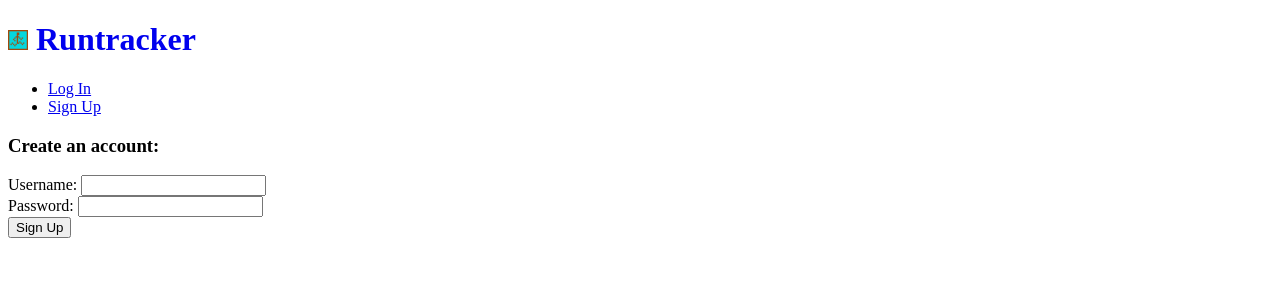
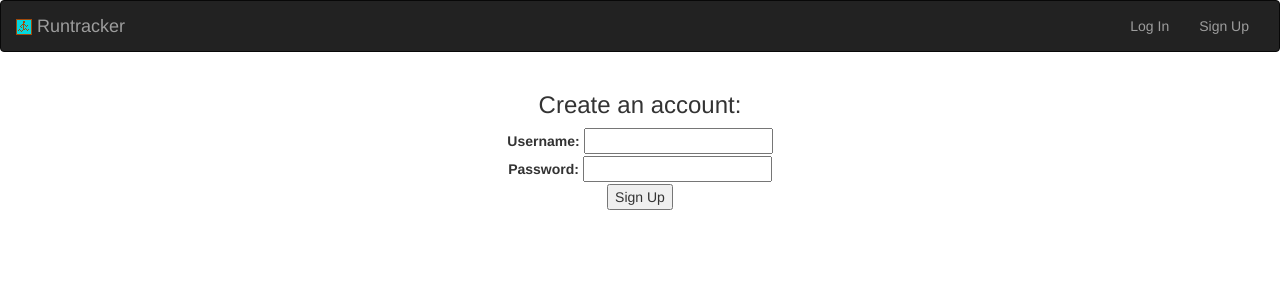
Before and after one commit to hollenbt/runtracker, a Node server app: page /signup in a window 1280 px wide. Shown: the top 300 px of the page. Run offline with Node 20, Linux system fonts and the light colour scheme; some libraries are stand-ins or nearby versions.

Commit message:
First stages of Bootstrap integration and styling.

```diff
--- a/public/style.css
+++ b/public/style.css
@@ -40,12 +40,3 @@ td {
     border-top: 1px solid black;
     font-weight: bold;
 }
-
-.site-icon {
-    height: 20px;
-    width: 20px;
-}
-
-.site-title {
-    text-decoration: none;
-}
--- a/views/accountManagement.hbs
+++ b/views/accountManagement.hbs
@@ -1,3 +1,4 @@
+<div class="container-fluid">
     <h2>Change Password:</h2>
     <form>
         <label for="current">Current Password:</label>
@@ -7,10 +8,10 @@
         <input type="button" id="submitBtn" value="Change Password"><br>
     </form>
 
-
     <h2>Delete Account:</h2>
     <form method="POST" action="/delete">
         <input type="button" id="deleteBtn" value="Delete Account">
     </form>
+</div>
 
 <script src="/accountManagement.js"></script>
--- a/views/layouts/main.hbs
+++ b/views/layouts/main.hbs
@@ -3,7 +3,9 @@
 
 <head>
     <meta charset="utf-8">
+    <meta name="viewport" content="width=device-width, initial-scale=1">
     <title>Runtracker</title>
+    <link rel="stylesheet" href="https://maxcdn.bootstrapcdn.com/bootstrap/3.3.7/css/bootstrap.min.css">
     <link rel="stylesheet" href="/style.css" media="screen">
 </head>
 
@@ -14,6 +16,8 @@
 
 </body>
 
+<script src="https://ajax.googleapis.com/ajax/libs/jquery/3.2.1/jquery.min.js"></script>
+<script src="https://maxcdn.bootstrapcdn.com/bootstrap/3.3.7/js/bootstrap.min.js"></script>
 <script src="https://cdnjs.cloudflare.com/ajax/libs/handlebars.js/4.0.10/handlebars.runtime.js"></script>
 
 </html>
--- a/views/login.hbs
+++ b/views/login.hbs
@@ -2,6 +2,7 @@
     <div class="rMsg hidden">{{rMsg}}</div>
 {{/if}}
 
+<div class="container-fluid text-center">
     <h3>Log in to your account:</h3>
 
     <form method="POST" action="/login">
@@ -11,5 +12,6 @@
         <input type="password" name="password" value=""><br>
         <input type="submit" id="submitBtn" value="Log In">
     </form>
+</div>
 
 <script src="/redirectCheck.js"></script>
--- a/views/partials/guestButtons.hbs
+++ b/views/partials/guestButtons.hbs
@@ -1,6 +1,8 @@
-<li class="navlink">
-    <a href="/login">Log In</a>
-</li>
-<li class="navlink">
-    <a href="/signup">Sign Up</a>
-</li>
+<ul class="nav navbar-nav navbar-right">
+        <li class="nav-item">
+            <a class="nav-link" href="/login">Log In</a>
+        </li>
+        <li class="nav-item">
+            <a class="nav-link" href="/signup">Sign Up</a>
+        </li>
+</ul>
--- a/views/partials/header.hbs
+++ b/views/partials/header.hbs
@@ -1,13 +1,21 @@
 <header>
-    <a class="site-title" href="/"><h1><img class="site-icon" src="/favicon.ico"></img> Runtracker</h1></a>
-
-    <nav class="navbar">
-        <ul class="navitem">
-            {{#if authenticated}}
-                {{> userButtons}}
-            {{else}}
-                {{> guestButtons}}
-            {{/if}}
-        </ul>
+    <nav class="navbar navbar-inverse">
+        <div class="container-fluid">
+            <div class="navbar-header">
+                <button type="button" class="navbar-toggle collapsed" data-toggle="collapse" data-target="#navbar">
+                    <span class="icon-bar"></span>
+                    <span class="icon-bar"></span>
+                    <span class="icon-bar"></span>
+                </button>
+                <a class="navbar-brand" href="/"><span><img class="site-icon" src="/favicon.ico"></span> Runtracker</a>
+            </div>
+            <div id="navbar" class="navbar-collapse collapse">
+                {{#if authenticated}}
+                    {{> userButtons}}
+                {{else}}
+                    {{> guestButtons}}
+                {{/if}}
+            </div>
+        </div>
     </nav>
 </header>
--- a/views/partials/userButtons.hbs
+++ b/views/partials/userButtons.hbs
@@ -1,15 +1,19 @@
-<li class="navlink">
-    <a href="/">My Runs</a>
-</li>
-<li class="navlink">
-    <a href="/logrun">Log a Run</a>
-</li>
-<li class="navlink">
-    <a href="/addcourse">Add a Course</a>
-</li>
-<li class="navlink">
-    <a href="/manage">Manage Account</a>
-</li>
-<li class="navlink">
-    <a href="/logout">Log Out</a>
-</li>
+<ul class="nav navbar-nav">
+    <li class="nav-item">
+        <a class="nav-link" href="/">My Runs</a>
+    </li>
+    <li class="nav-item">
+        <a class="navl-link" href="/logrun">Log a Run</a>
+    </li>
+    <li class="nav-item">
+        <a class="nav-link" href="/addcourse">Add a Course</a>
+    </li>
+</ul>
+<ul class="nav navbar-nav navbar-right">
+    <li class="nav-item">
+        <a class="nav-link" href="/manage">Manage Account</a>
+    </li>
+    <li class="nav-item">
+        <a class="nav-link" href="/logout">Log Out</a>
+    </li>
+</ul>
--- a/views/signup.hbs
+++ b/views/signup.hbs
@@ -1,3 +1,4 @@
+<div class="container-fluid text-center">
     <h3>Create an account:</h3>
 
     <form method="POST" action="/signup">
@@ -7,5 +8,6 @@
         <input type="password" name="password" value=""><br>
         <input type="button" id="submitBtn" value="Sign Up">
     </form>
+</div>
 
 <script src="checkInputs.js"></script>
```
Lines whose indentation alone changed are shown as unchanged.
